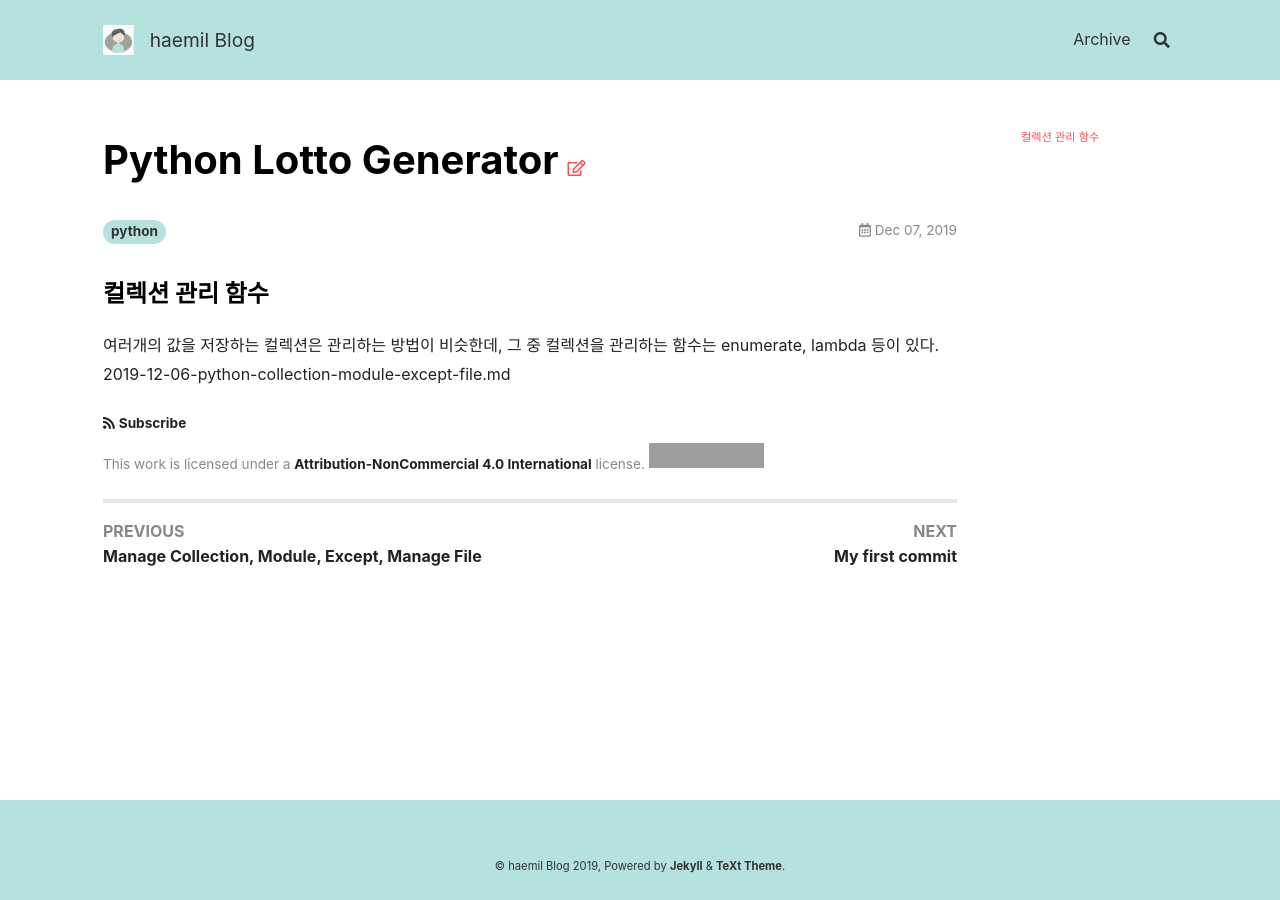
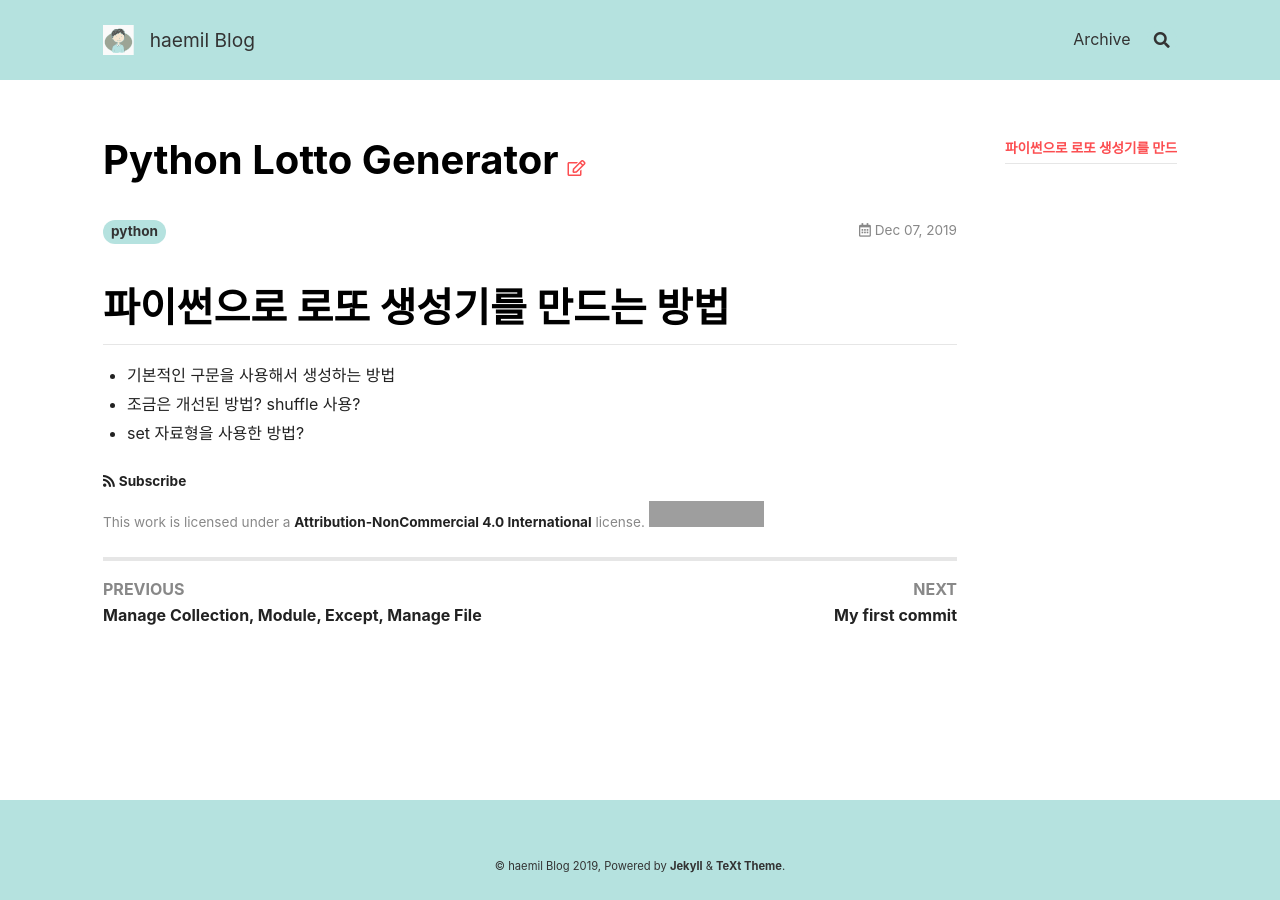
Before and after one commit to mchaemil/mchaemil.github.io, a Jekyll site: the page built from _posts/2019-12-07-python-lotto.md, in a window 1280 px wide. Built offline with Jekyll 4.4.1, drawn with Linux system fonts in a browser that asks for light colours; nearby versions of some CDN libraries; grey boxes are pictures that could not be loaded.

Commit message:
Update 2019-12-07-python-lotto.md

```diff
--- a/_posts/2019-12-07-python-lotto.md
+++ b/_posts/2019-12-07-python-lotto.md
@@ -5,7 +5,8 @@ mathjax: true
 tags: python
 ---
 
-### 컬렉션 관리 함수
+# 파이썬으로 로또 생성기를 만드는 방법
 
-여러개의 값을 저장하는 컬렉션은 관리하는 방법이 비슷한데, 그 중 컬렉션을 관리하는 함수는 enumerate, lambda 등이 있다.
-2019-12-06-python-collection-module-except-file.md
+- 기본적인 구문을 사용해서 생성하는 방법
+- 조금은 개선된 방법? shuffle 사용?
+- set 자료형을 사용한 방법?
```
